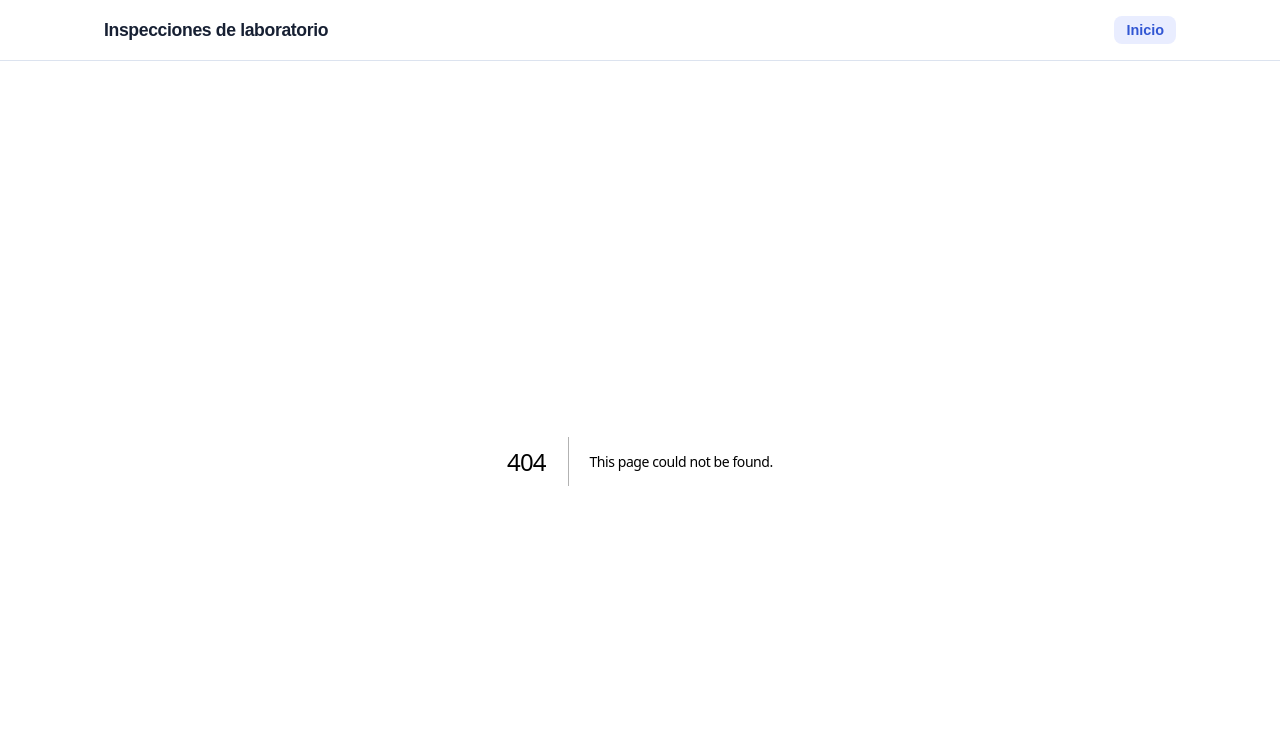
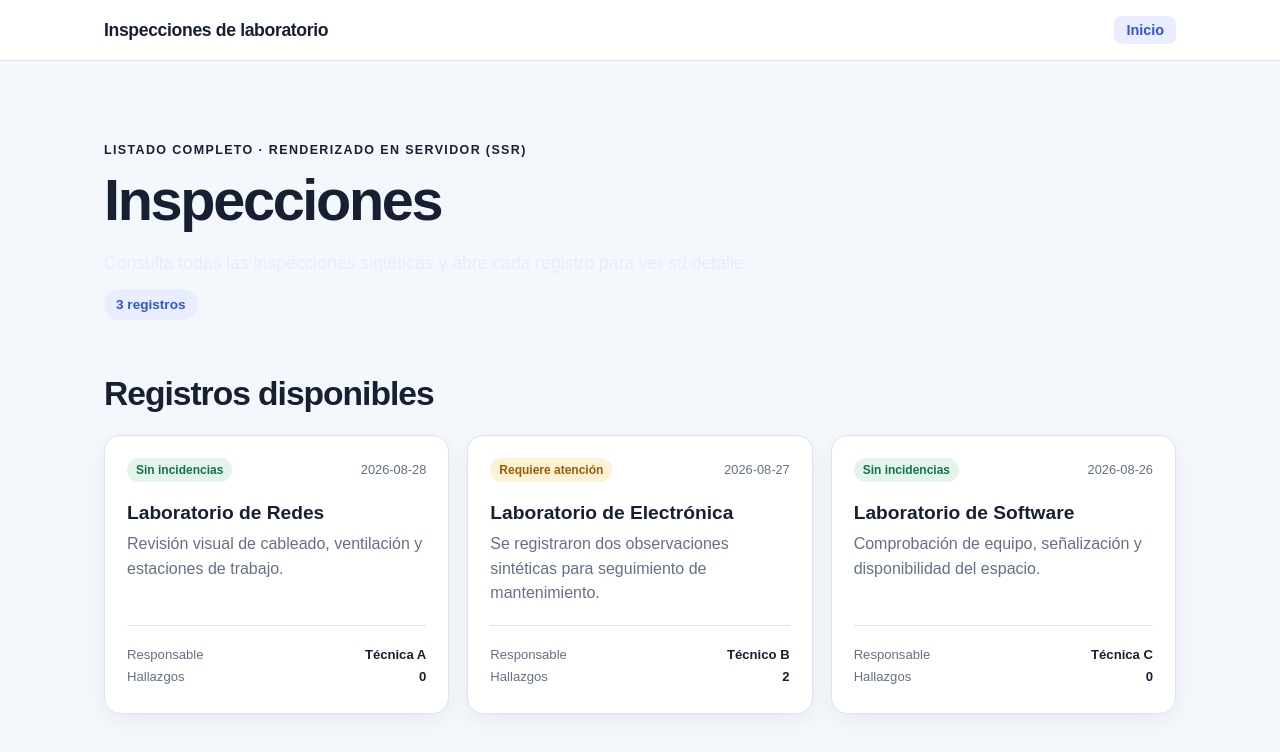
Before and after one commit to Rita026/pwa-inspecciones-10B-E06, a Next.js app: page /inspecciones in a window 1280 px wide. Before the commit this address had no page. Shown: the top 752 px of the page. Built offline with nearby package versions, Linux system fonts and the light colour scheme.

Commit message:
feat: agregar listado SSR de inspecciones

```diff
--- a/src/app/globals.css
+++ b/src/app/globals.css
@@ -38,6 +38,11 @@ h3 { font-size: 1.2rem; margin: 20px 0 8px; }
 .section-heading .eyebrow { color: var(--accent); }
 .count { background: var(--accent-soft); border-radius: 999px; color: var(--accent); font-size: .85rem; font-weight: 700; padding: 8px 12px; }
 .inspection-grid { display: grid; gap: 18px; grid-template-columns: repeat(3, minmax(0, 1fr)); }
+.inspection-list { list-style: none; margin: 22px 0 0; padding: 0; }
+.inspection-link { color: inherit; display: block; height: 100%; text-decoration: none; }
+.inspection-link .inspection-card { height: 100%; transition: border-color .2s ease, box-shadow .2s ease, transform .2s ease; }
+.inspection-link:hover .inspection-card { border-color: var(--accent); box-shadow: 0 10px 26px rgba(49, 86, 211, .16); transform: translateY(-2px); }
+.inspection-link:focus-visible { border-radius: 16px; outline: 3px solid var(--accent); outline-offset: 3px; }
 .inspection-card { background: var(--surface); border: 1px solid var(--line); border-radius: 16px; box-shadow: 0 7px 20px rgba(36, 55, 95, .06); padding: 22px; }
 .card-topline { align-items: center; display: flex; justify-content: space-between; gap: 10px; }
 .badge { border-radius: 999px; font-size: .75rem; font-weight: 700; padding: 5px 9px; }
--- /dev/null
+++ b/src/app/inspecciones/page.tsx
@@ -0,0 +1,69 @@
+import Link from "next/link";
+import { getInspections } from "../../lib/data/inspections";
+
+// Los datos se obtienen en cada solicitud para conservar este listado como SSR
+// aun cuando la fuente sintética no usa APIs dinámicas de Next.js.
+export const dynamic = "force-dynamic";
+
+export default async function InspectionsPage() {
+  const inspections = await getInspections();
+
+  return (
+    <main className="page-shell">
+      <header className="content-section">
+        <p className="eyebrow">Listado completo · Renderizado en servidor (SSR)</p>
+        <h1>Inspecciones</h1>
+        <p className="lead">
+          Consulta todas las inspecciones sintéticas y abre cada registro para
+          ver su detalle.
+        </p>
+        <span className="count">{inspections.length} registros</span>
+      </header>
+
+      <section aria-labelledby="inspection-list-heading" className="content-section">
+        <h2 id="inspection-list-heading">Registros disponibles</h2>
+
+        {inspections.length === 0 ? (
+          <p className="empty-state" role="status">
+            No hay inspecciones registradas por el momento.
+          </p>
+        ) : (
+          <ul className="inspection-grid inspection-list">
+            {inspections.map((inspection) => (
+              <li key={inspection.id}>
+                <Link
+                  href={`/inspecciones/${encodeURIComponent(inspection.id)}`}
+                  className="inspection-link"
+                  aria-label={`Ver detalle de ${inspection.location}`}
+                >
+                  <article className="inspection-card">
+                    <div className="card-topline">
+                      <span className={`badge badge-${inspection.status}`}>
+                        {inspection.statusLabel}
+                      </span>
+                      <time className="muted" dateTime={inspection.date}>
+                        {inspection.date}
+                      </time>
+                    </div>
+                    <h3>{inspection.location}</h3>
+                    <p>{inspection.summary}</p>
+                    <dl>
+                      <div>
+                        <dt>Responsable</dt>
+                        <dd>{inspection.inspector}</dd>
+                      </div>
+                      <div>
+                        <dt>Hallazgos</dt>
+                        <dd>{inspection.findings}</dd>
+                      </div>
+                    </dl>
+                  </article>
+                </Link>
+              </li>
+            ))}
+          </ul>
+        )}
+      </section>
+    </main>
+  );
+}
```
